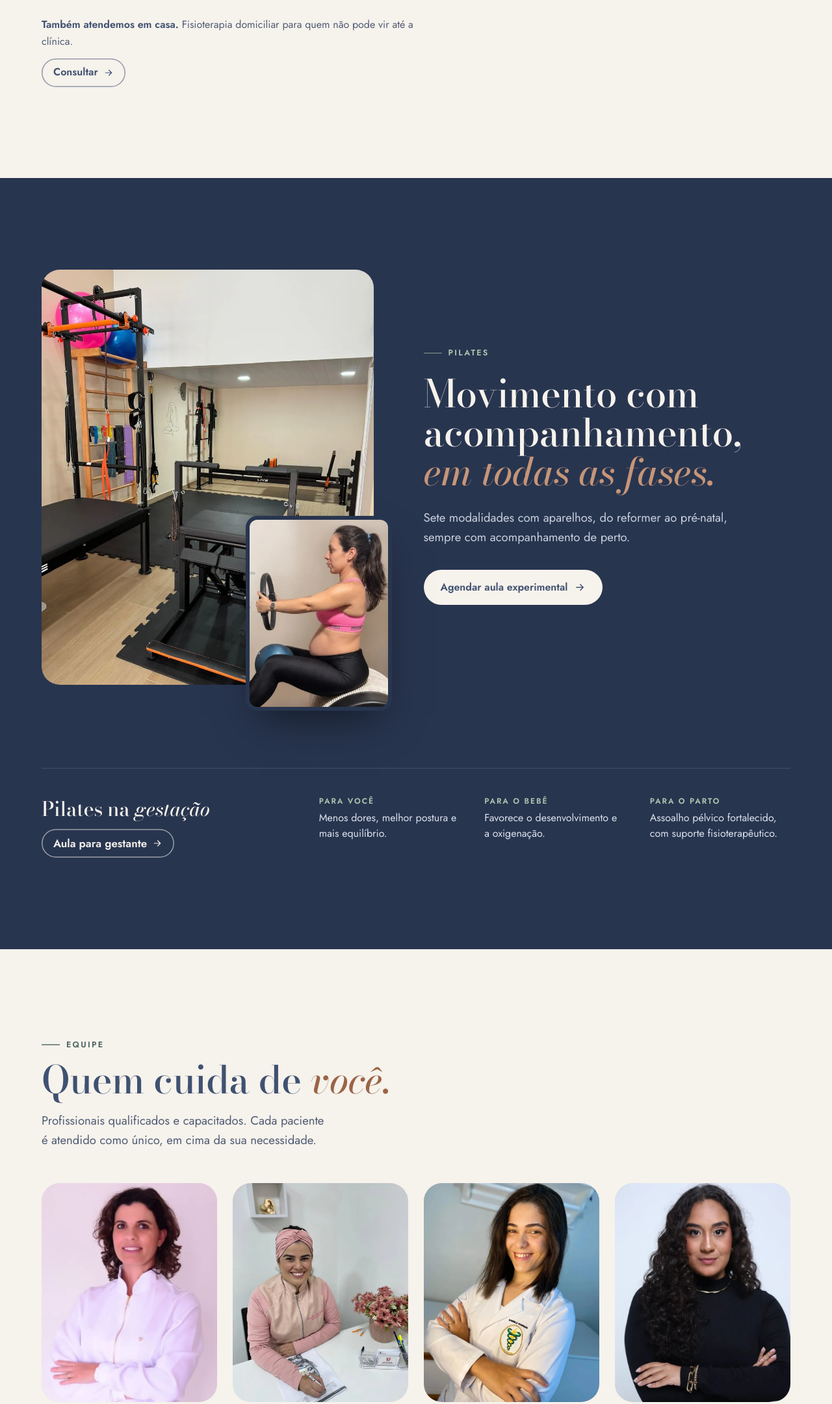
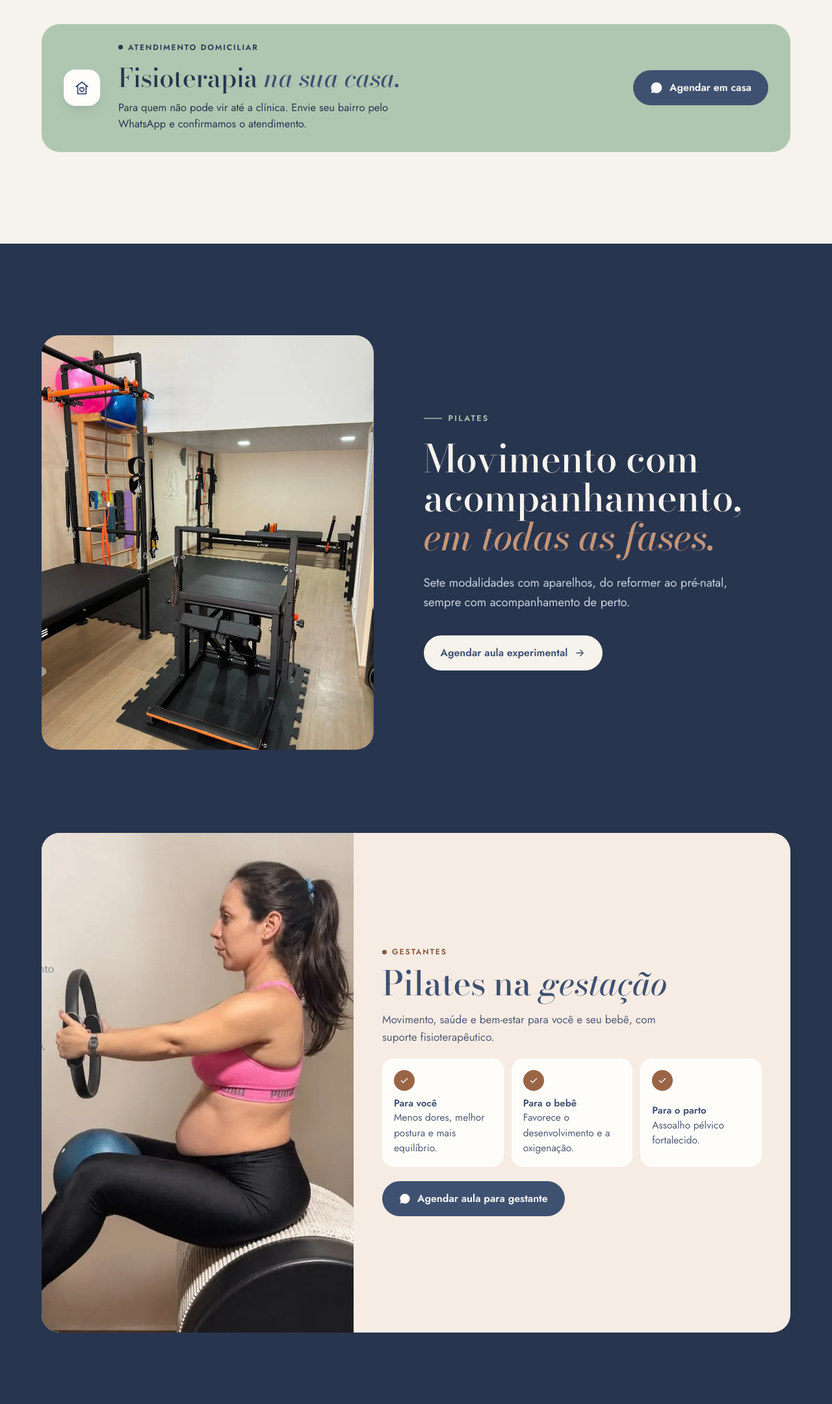
Before and after one commit to Andre-Hsantos/clinica-essenciale, a plain HTML site: page index.html in a window 1280 px wide. Shown: the part 2788-4949 px from the top of the page at 65% size. Drawn offline with nearby package versions, Linux system fonts and the light colour scheme.

Commit message:
Teste: destaques para atendimento em casa, gestação e benefícios
Cartão próprio para fisioterapia domiciliar, cartão com foto para pilates
na gestação e logos reais de Wellhub e TotalPass (recortados dos posts da
clínica). Mobile first.

Co-Authored-By: Claude Opus 5.5 <noreply@anthropic.com>
Claude-Session: https://claude.ai/code/session_01UeQVbK5RS6fpqcksStHvtk

```diff
--- a/index.html
+++ b/index.html
@@ -471,6 +471,65 @@ footer a:hover{color:var(--cream);text-decoration:underline;text-underline-offse
 
 /* ===== responsivo ===== */
 .m-only,.gal-more{display:none}
+
+/* ===== TESTE: destaques (domicílio, gestação, benefícios). Mobile first. ===== */
+.tag{display:inline-flex;align-items:center;gap:8px;font:600 12px/1 var(--sans);letter-spacing:.16em;text-transform:uppercase}
+.tag::before{content:"";width:7px;height:7px;border-radius:50%;background:currentColor}
+
+/* atendimento em casa */
+.home-card{display:grid;gap:18px;margin-top:40px;padding:26px 22px;border-radius:var(--r-lg);background:var(--mint);color:var(--navy-d)}
+.home-card .tag{color:var(--navy-d)}
+.home-card__ic{width:56px;height:56px;border-radius:18px;display:grid;place-items:center;background:var(--white);color:var(--navy);box-shadow:0 10px 24px -16px rgba(40,53,79,.6)}
+.home-card__ic svg{width:28px;height:28px}
+.home-card>div,.perks>div{display:grid;gap:12px;justify-items:start}
+.home-card h3{font-size:clamp(28px,7vw,40px);line-height:1.05;color:var(--navy-d);margin:8px 0 0}
+.home-card h3 em{font-style:italic;color:var(--navy)}
+.home-card p{font-size:16.5px;line-height:1.55;color:var(--navy-d);max-width:46ch;margin:0}
+.home-card .btn{width:100%}
+.home-card .btn svg{width:20px;height:20px}
+
+/* pilates na gestação */
+.gest-card{display:grid;margin-top:72px;border-radius:var(--r-lg);overflow:hidden;background:#F6ECE4;color:var(--ink)}
+.gest-card__ph{margin:0;aspect-ratio:4/5;overflow:hidden;background:var(--beige)}
+.gest-card__ph img{width:100%;height:100%;object-fit:cover;object-position:50% 4%;transition:transform 1.2s var(--ease)}
+.gest-card:hover .gest-card__ph img{transform:scale(1.03)}
+.gest-card__txt{display:grid;gap:16px;padding:28px 22px 30px;justify-items:start}
+.gest-card .tag{color:#8A5638}
+.gest-card h3{font-size:clamp(32px,8vw,52px);line-height:1.02;color:var(--navy);margin:0}
+.gest-card__lead{font-size:17px;line-height:1.55;color:var(--ink-2);margin:0;max-width:44ch}
+.gest-card__list{list-style:none;margin:4px 0 6px;padding:0;display:grid;gap:12px;width:100%}
+.gest-card__list li{display:grid;grid-template-columns:32px minmax(0,1fr);gap:12px;align-items:start;padding:14px 14px;border-radius:var(--r);background:var(--white)}
+.gest-card__list li i{width:32px;height:32px;border-radius:50%;display:grid;place-items:center;background:var(--terra-d);color:var(--white)}
+.gest-card__list li i svg{width:16px;height:16px}
+.gest-card__list b{display:block;font:600 15px/1.3 var(--sans);color:var(--navy)}
+.gest-card__list span{font-size:15.5px;line-height:1.5;color:var(--ink-2)}
+.gest-card .btn{width:100%}
+
+/* benefícios aceitos */
+.perks{display:grid;gap:22px;margin-top:64px;padding:26px 22px;border-radius:var(--r-lg);background:var(--white);box-shadow:inset 0 0 0 1px var(--line),0 30px 60px -44px rgba(36,48,74,.5)}
+.perks .tag{color:var(--sage-d)}
+.perks h3{font-size:clamp(28px,7vw,42px);line-height:1.05;color:var(--navy);margin:8px 0 0}
+.perks p{font-size:16px;line-height:1.55;color:var(--ink-2);margin:0;max-width:46ch}
+.perks__logos{list-style:none;margin:0;padding:0;display:grid;grid-template-columns:1fr 1fr;gap:12px}
+.perks__logos li{display:grid;place-items:center;min-height:96px;padding:16px;border-radius:var(--r);background:var(--cream);box-shadow:inset 0 0 0 1px var(--line);transition:transform .3s var(--ease),box-shadow .3s}
+.perks__logos li:hover{transform:translateY(-2px);box-shadow:inset 0 0 0 1px rgba(63,81,113,.25),0 16px 30px -20px rgba(36,48,74,.45)}
+.perks__logos img{width:100%;max-width:150px;height:auto}
+.perks__logos li.tp{background:#232323;box-shadow:none}
+.perks .link{min-height:44px}
+
+@media (min-width:760px){
+  .home-card{grid-template-columns:auto minmax(0,1fr) auto;align-items:center;gap:22px 28px;padding:30px 34px}
+  .home-card .btn{width:auto}
+  .gest-card{grid-template-columns:minmax(0,5fr) minmax(0,7fr);margin-top:clamp(88px,10vw,130px)}
+  .gest-card__ph{aspect-ratio:auto;min-height:100%}
+  .gest-card__txt{padding:44px 44px 46px;align-content:center}
+  .gest-card__list{grid-template-columns:repeat(3,minmax(0,1fr))}
+  .gest-card__list li{grid-template-columns:minmax(0,1fr);gap:10px;padding:18px}
+  .gest-card .btn{width:auto}
+  .perks{grid-template-columns:minmax(0,1.2fr) minmax(0,1fr);align-items:center;gap:28px 48px;padding:40px 44px;margin-top:clamp(64px,8vw,104px)}
+  .perks__logos li{min-height:120px}
+}
+
 @media (max-width:1100px){
   .menu a{padding:12px 10px;font-size:15px}
 }
@@ -676,9 +735,19 @@ footer a:hover{color:var(--cream);text-decoration:underline;text-underline-offse
           <li class="srow"><span class="srow__n" aria-hidden="true">03</span><div><h3>Movimento</h3><p>Pilates em sete modalidades, incluindo pré-natal, musculação terapêutica e LPF.</p></div><a class="srow__go" data-wa="Olá! Gostaria de agendar uma aula experimental." href="https://wa.me/5527998474159" target="_blank" rel="noopener"><span class="srow__lbl">Agendar</span><span class="sr"> movimento pelo WhatsApp</span><svg aria-hidden="true"><use href="#i-arrow"/></svg></a></li>
           <li class="srow"><span class="srow__n" aria-hidden="true">04</span><div><h3>Saúde integral</h3><p>Odontologia, nutrição, psicologia e podologia, no mesmo endereço.</p></div><a class="srow__go" data-wa="Olá! Gostaria de agendar uma consulta." href="https://wa.me/5527998474159" target="_blank" rel="noopener"><span class="srow__lbl">Agendar</span><span class="sr"> saúde integral pelo WhatsApp</span><svg aria-hidden="true"><use href="#i-arrow"/></svg></a></li>
         </ul>
-        <p class="svcs__home rv"><span><b>Também atendemos em casa.</b> Fisioterapia domiciliar para quem não pode vir até a clínica.</span><a class="link" data-wa="Olá! Gostaria de saber sobre a fisioterapia domiciliar." href="https://wa.me/5527998474159" target="_blank" rel="noopener">Consultar<svg aria-hidden="true"><use href="#i-arrow"/></svg></a></p>
       </div>
       <figure class="svcs__photo rv d1"><img src="img/estudio-espaldar.jpg" alt="Estúdio da clínica com cadillac, barrel, espaldar de madeira e faixas elásticas" width="960" height="720" loading="lazy"></figure>
+    </div>
+    <div class="wrap">
+      <div class="home-card rv">
+          <span class="home-card__ic" aria-hidden="true"><svg><use href="#i-home"/></svg></span>
+          <div>
+            <span class="tag">Atendimento domiciliar</span>
+            <h3>Fisioterapia <em>na sua casa.</em></h3>
+            <p>Para quem não pode vir até a clínica. Envie seu bairro pelo WhatsApp e confirmamos o atendimento.</p>
+          </div>
+          <a class="btn btn--primary" data-wa="Olá! Gostaria de agendar fisioterapia domiciliar. Meu bairro é:" href="https://wa.me/5527998474159" target="_blank" rel="noopener"><svg aria-hidden="true"><use href="#i-wa"/></svg>Agendar em casa<span class="sr"> pelo WhatsApp</span></a>
+        </div>
     </div>
   </section>
 
@@ -687,7 +756,6 @@ footer a:hover{color:var(--cream);text-decoration:underline;text-underline-offse
     <div class="wrap pil">
       <div class="pil__media rv">
         <div class="main"><img src="img/studio-aparelhos.webp" alt="Aparelhos de pilates: cadillac, chair e espaldar no estúdio" width="960" height="1280" loading="lazy"></div>
-        <div class="inset"><img src="img/gestante.webp" alt="Gestante fazendo pilates com anel na clínica" width="594" height="952" loading="lazy"></div>
       </div>
       <div class="pil__txt">
         <span class="eyebrow rv">Pilates</span>
@@ -699,16 +767,19 @@ footer a:hover{color:var(--cream);text-decoration:underline;text-underline-offse
       </div>
     </div>
     <div class="wrap">
-      <div class="gest rv" aria-labelledby="h-gest">
-        <div class="gest__head">
+      <div class="gest-card rv" aria-labelledby="h-gest">
+        <figure class="gest-card__ph"><img src="img/gestante.webp" alt="Gestante fazendo pilates com anel na clínica" width="594" height="952" loading="lazy"></figure>
+        <div class="gest-card__txt">
+          <span class="tag">Gestantes</span>
           <h3 id="h-gest">Pilates na <em>gestação</em></h3>
-          <a class="link" data-wa="Olá! Gostaria de saber sobre o pilates para gestantes." href="https://wa.me/5527998474159" target="_blank" rel="noopener">Aula para gestante<svg aria-hidden="true"><use href="#i-arrow"/></svg></a>
+          <p class="gest-card__lead">Movimento, saúde e bem-estar para você e seu bebê, com suporte fisioterapêutico.</p>
+          <ul class="gest-card__list">
+            <li><i aria-hidden="true"><svg><use href="#i-check"/></svg></i><span><b>Para você</b>Menos dores, melhor postura e mais equilíbrio.</span></li>
+            <li><i aria-hidden="true"><svg><use href="#i-check"/></svg></i><span><b>Para o bebê</b>Favorece o desenvolvimento e a oxigenação.</span></li>
+            <li><i aria-hidden="true"><svg><use href="#i-check"/></svg></i><span><b>Para o parto</b>Assoalho pélvico fortalecido.</span></li>
+          </ul>
+          <a class="btn btn--primary" data-wa="Olá! Gostaria de agendar uma aula de pilates para gestante." href="https://wa.me/5527998474159" target="_blank" rel="noopener"><svg aria-hidden="true"><use href="#i-wa"/></svg>Agendar aula para gestante<span class="sr"> pelo WhatsApp</span></a>
         </div>
-        <ul class="gest__list">
-          <li><b>Para você</b><span>Menos dores, melhor postura e mais equilíbrio.</span></li>
-          <li><b>Para o bebê</b><span>Favorece o desenvolvimento e a oxigenação.</span></li>
-          <li><b>Para o parto</b><span>Assoalho pélvico fortalecido, com suporte fisioterapêutico.</span></li>
-        </ul>
       </div>
     </div>
   </section>
@@ -758,9 +829,17 @@ footer a:hover{color:var(--cream);text-decoration:underline;text-underline-offse
           </div>
         </div>
       </div>
-      <div class="plans rv">
-        <p>Aceitamos os seus benefícios de <span style="white-space:nowrap">bem-estar.</span></p>
-        <ul aria-label="Planos aceitos"><li><i style="--c:#E0522B" aria-hidden="true"></i>Gympass · Wellhub</li><li><i style="--c:#16A34A" aria-hidden="true"></i>TotalPass</li></ul>
+      <div class="perks rv">
+        <div>
+          <span class="tag">Benefícios aceitos</span>
+          <h3>Aceitamos <em>Wellhub e TotalPass.</em></h3>
+          <p>Use o benefício de bem-estar da sua empresa na clínica. Confirme pelo WhatsApp o que entra no seu plano.</p>
+          <a class="link" data-wa="Olá! Tenho Wellhub/TotalPass. Quais serviços entram no meu plano?" href="https://wa.me/5527998474159" target="_blank" rel="noopener">Confirmar meu plano<svg width="16" height="16" aria-hidden="true"><use href="#i-arrow"/></svg></a>
+        </div>
+        <ul class="perks__logos" aria-label="Planos aceitos">
+          <li><img src="img/logo-gympass.png" alt="Gympass, agora Wellhub" width="552" height="150" loading="lazy"></li>
+          <li class="tp"><img src="img/logo-totalpass.webp" alt="TotalPass" width="661" height="189" loading="lazy"></li>
+        </ul>
       </div>
     </div>
   </section>
```
Also changed, not shown: img/logo-gympass.png (added), img/logo-totalpass.webp (added).
